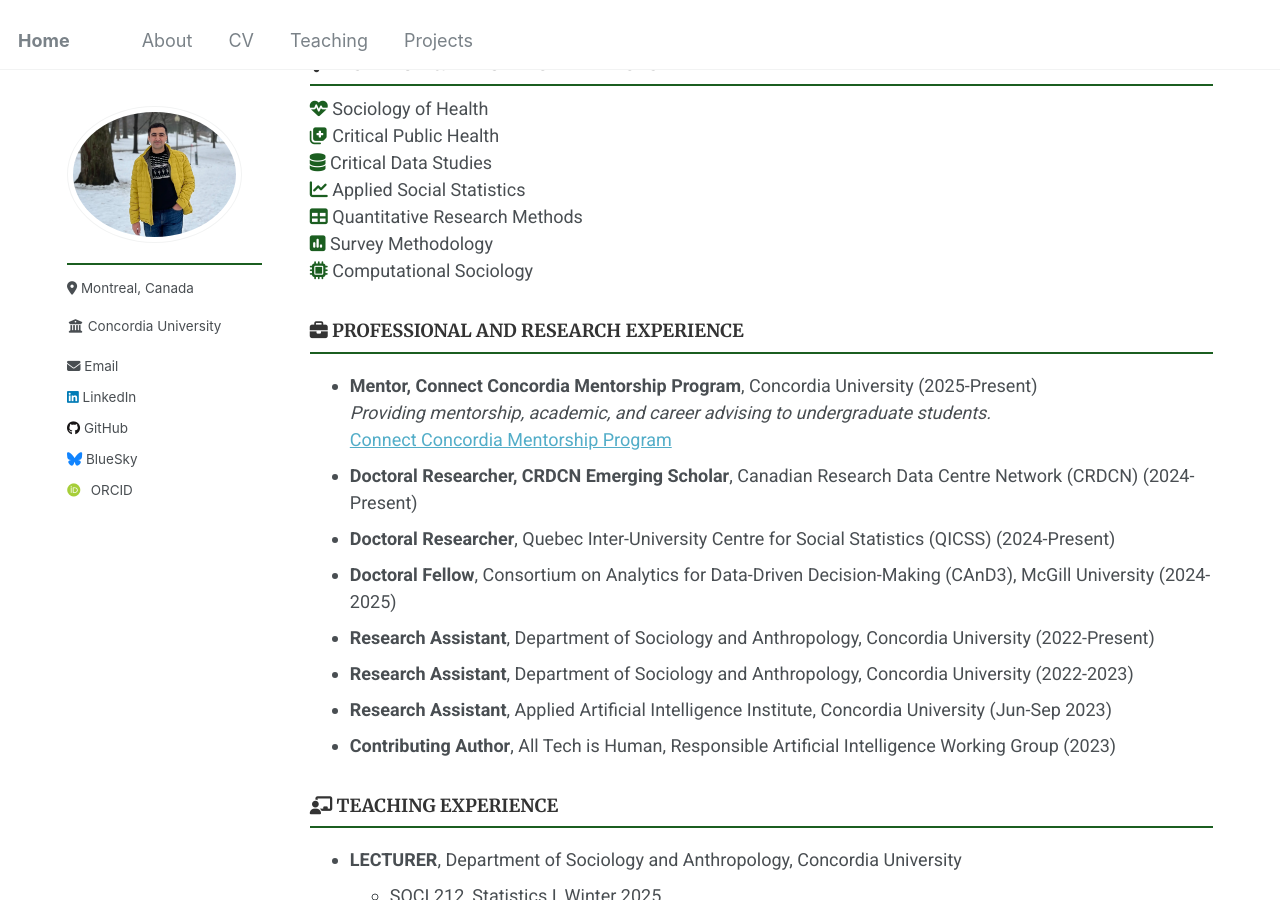
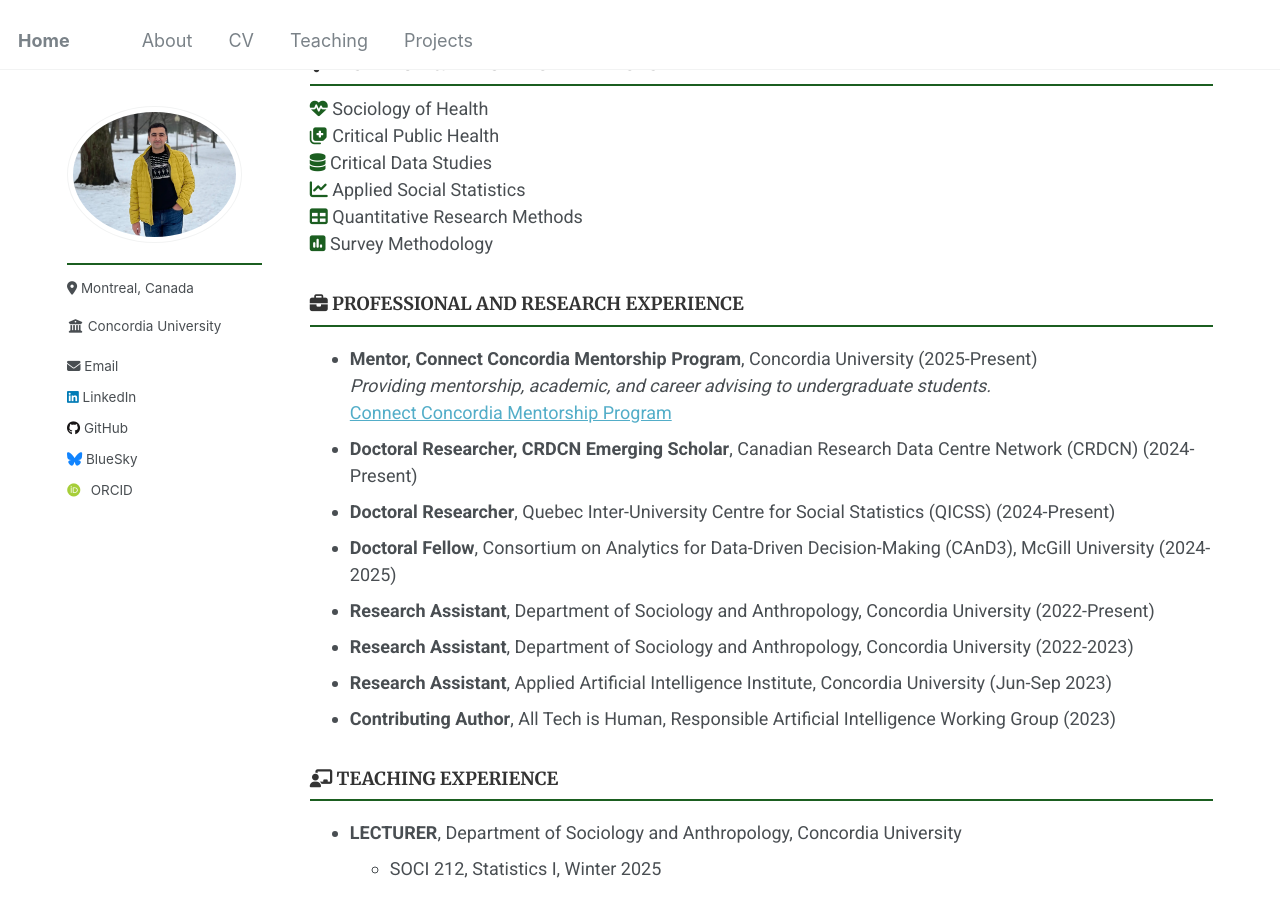
Before and after one commit to Mohsnmonji/mohsnmonji.github.io, a Jekyll site: the page built from _pages/Curriculum Vitae.md, in a window 1280 px wide and 900 px high, scrolled down 441 px. Built offline with Jekyll 4.4.1, drawn with Linux system fonts in a browser that asks for light colours; some web fonts are replaced.

Commit message:
Update Curriculum Vitae.md

```diff
--- a/_pages/Curriculum Vitae.md
+++ b/_pages/Curriculum Vitae.md
@@ -40,7 +40,6 @@ author_profile: true
   <i class="fas fa-chart-line" style="color: #1B5E20;"></i> Applied Social Statistics<br>
   <i class="fas fa-table" style="color: #1B5E20;"></i> Quantitative Research Methods<br>
   <i class="fas fa-poll" style="color: #1B5E20;"></i> Survey Methodology<br>
-  <i class="fas fa-microchip" style="color: #1B5E20;"></i> Computational Sociology<br>
 </div>
 
 ### <i class="fas fa-briefcase"></i> PROFESSIONAL AND RESEARCH EXPERIENCE
```
